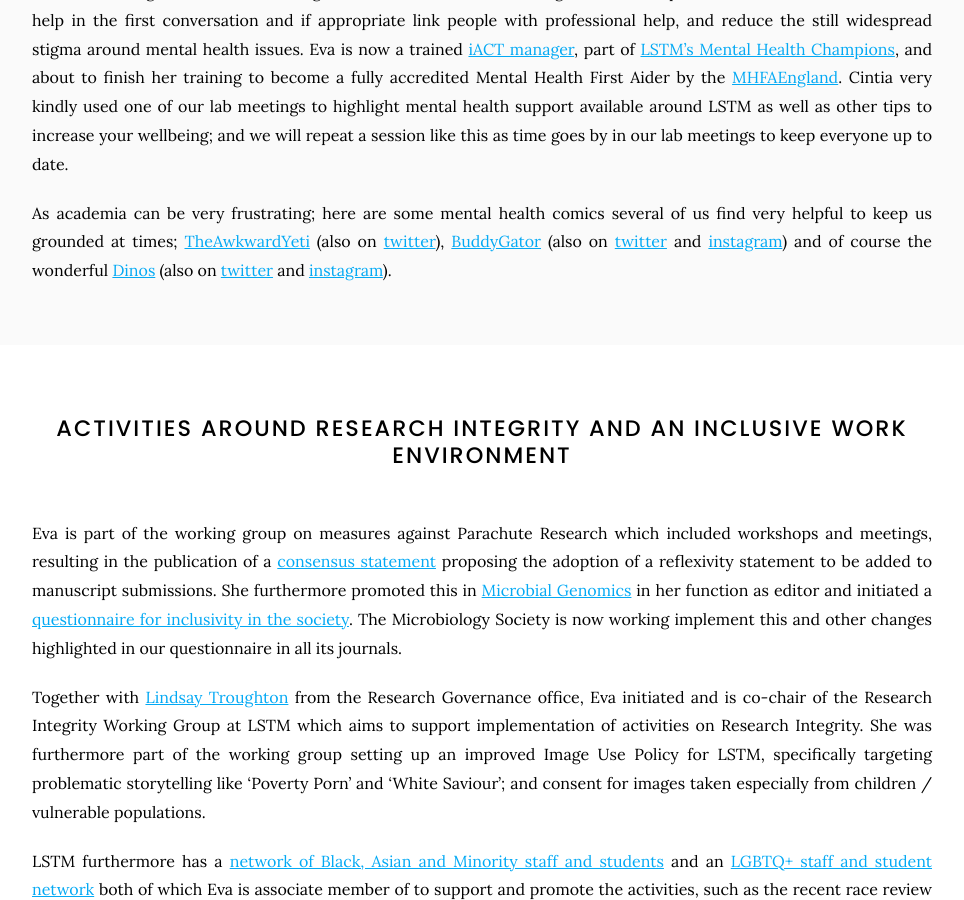
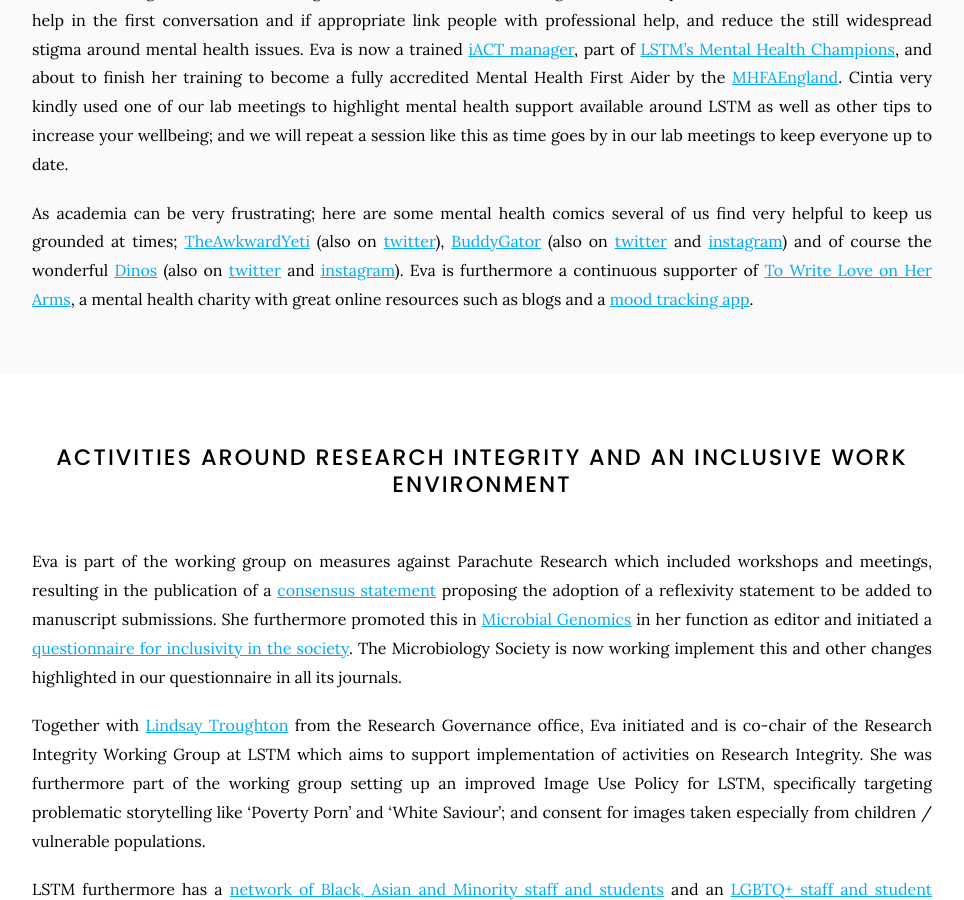
Before and after one commit to Evo-MInt/MicGen-lab-website, a Jekyll site: the page built from philosophy/index.md, in a window 1280 px wide and 900 px high, scrolled down 622 px. Shown: the whole window, without its empty margins (158-1122 px from the left). Built offline with Jekyll 4.4.1, drawn with Linux system fonts in a browser that asks for light colours.

Commit message:
Update index.md

```diff
--- a/philosophy/index.md
+++ b/philosophy/index.md
@@ -17,7 +17,7 @@ Everyone has mental health; it can be in a good or not so good place at times. S
 
 LSTM is offering several courses to highten awareness and train managers to better spot mental health issues, be able to help in the first conversation and if appropriate link people with professional help, and reduce the still widespread stigma around mental health issues. Eva is now a trained [iACT manager](https://www.i-act.co.uk/), part of [LSTM's Mental Health Champions](https://twitter.com/lstmwellbeing), and about to finish her training to become a fully accredited Mental Health First Aider by the [MHFAEngland](https://mhfaengland.org/). Cintia very kindly used one of our lab meetings to highlight mental health support available around LSTM as well as other tips to increase your wellbeing; and we will repeat a session like this as time goes by in our lab meetings to keep everyone up to date.
 
-As academia can be very frustrating; here are some mental health comics several of us find very helpful to keep us grounded at times; [TheAwkwardYeti](https://theawkwardyeti.com/) (also on [twitter](https://twitter.com/theawkwardyeti)), [BuddyGator](https://www.buddygator.com/) (also on [twitter](https://twitter.com/buddygatorcomic) and [instagram](https://www.instagram.com/buddygatorcomics/)) and of course the wonderful [Dinos](https://dinosandcomics.com/) (also on [twitter](https://twitter.com/dino_comics) and [instagram](https://www.instagram.com/dinosandcomics/)).
+As academia can be very frustrating; here are some mental health comics several of us find very helpful to keep us grounded at times; [TheAwkwardYeti](https://theawkwardyeti.com/) (also on [twitter](https://twitter.com/theawkwardyeti)), [BuddyGator](https://www.buddygator.com/) (also on [twitter](https://twitter.com/buddygatorcomic) and [instagram](https://www.instagram.com/buddygatorcomics/)) and of course the wonderful [Dinos](https://dinosandcomics.com/) (also on [twitter](https://twitter.com/dino_comics) and [instagram](https://www.instagram.com/dinosandcomics/)). Eva is furthermore a continuous supporter of [To Write Love on Her Arms](https://twloha.com/), a mental health charity with great online resources such as blogs and a [mood tracking app](https://twloha.com/thehopeful/).
 
 {% include section.html %}
 
```
